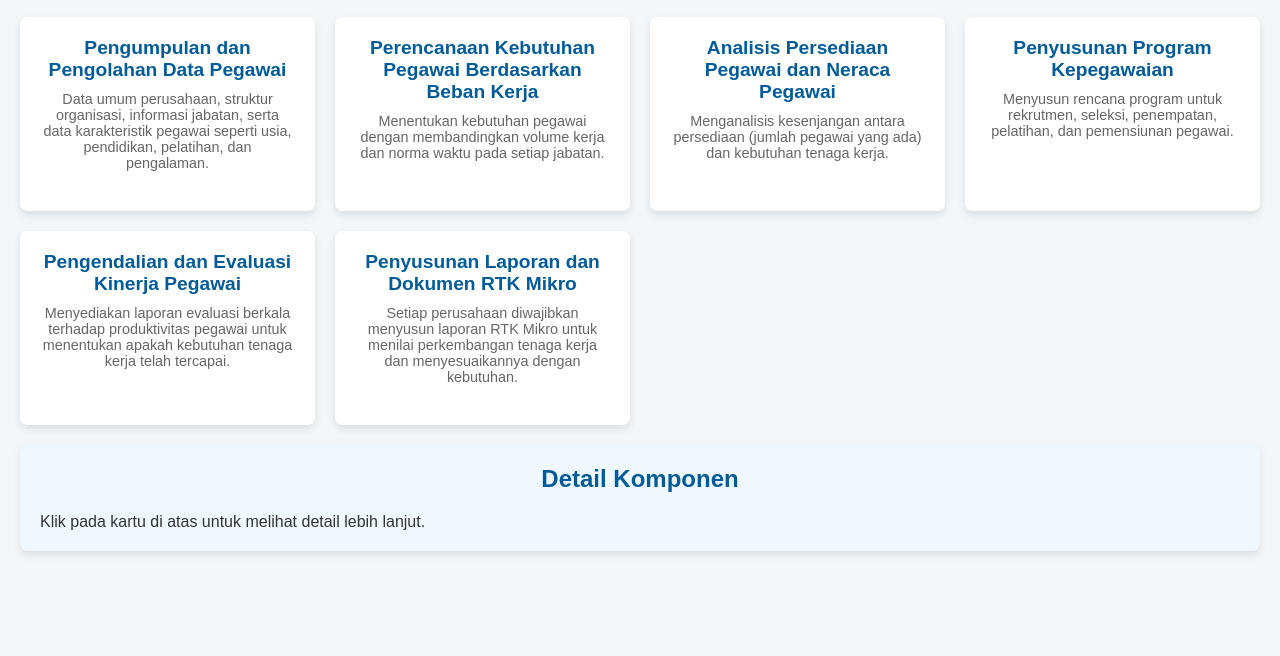
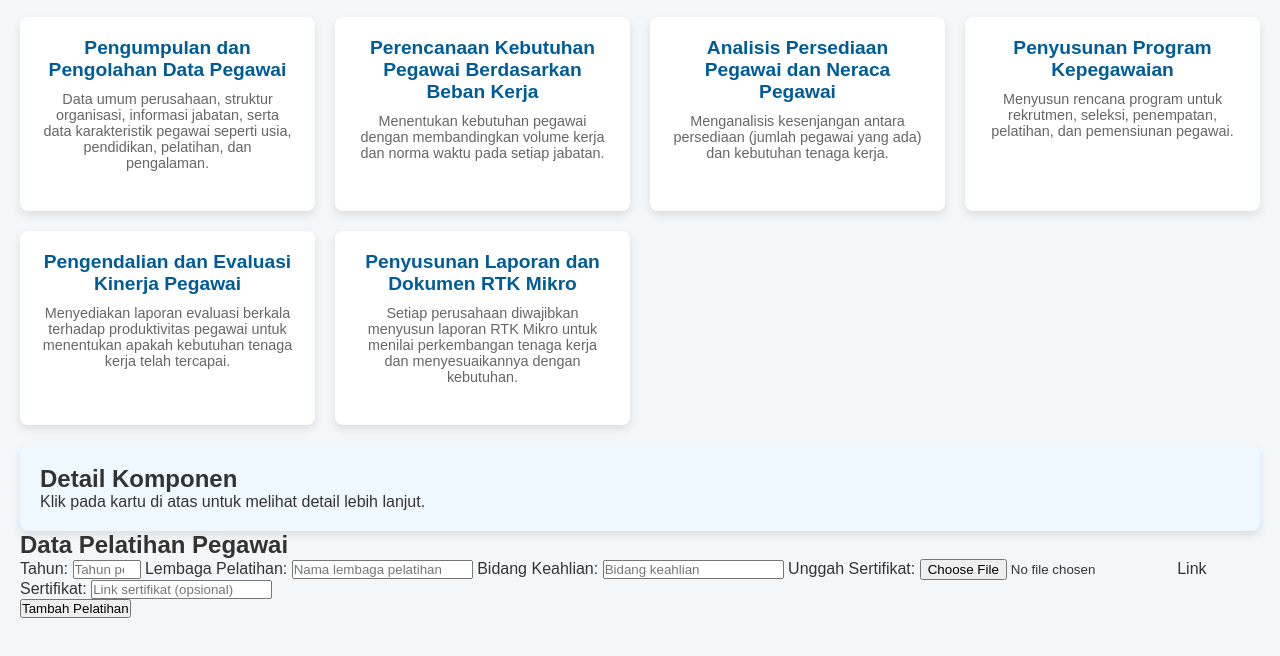
Before and after one commit to Hariyanto89/PTKMikro, a plain HTML site: page index.html in a window 1280 px wide. Shown: the part 78-734 px from the top of the page. Drawn offline with Linux system fonts and the light colour scheme.

Commit message:
Update index.html
Signed-off-by: Hariyanto <yantonft@gmail.com>

```diff
--- a/index.html
+++ b/index.html
@@ -7,11 +7,6 @@
     <link rel="stylesheet" href="assets/css/styles.css">
     <script defer src="assets/js/main.js"></script>
     <link rel="stylesheet" href="assets/css/employee-data.css">
-    <link rel="stylesheet" href="assets/css/employee-inventory.css">
-    <link rel="stylesheet" href="assets/css/hr-program.css">
-    <link rel="stylesheet" href="assets/css/performance-evaluation.css">
-    <link rel="stylesheet" href="assets/css/reporting.css">
-    <link rel="stylesheet" href="assets/css/workforce-planning.css">
 </head>
 <body>
     <header>
@@ -55,9 +50,31 @@
         </div>
     </div>
 
-    <!-- Script tambahan -->
+    <!-- Form Data Pelatihan -->
+    <div id="trainingContainer" class="training-container">
+        <h2>Data Pelatihan Pegawai</h2>
+        <div class="training-details">
+            <label for="trainingYear">Tahun:</label>
+            <input type="number" id="trainingYear" placeholder="Tahun pelatihan" min="2000" max="2030" required>
+
+            <label for="trainingInstitution">Lembaga Pelatihan:</label>
+            <input type="text" id="trainingInstitution" placeholder="Nama lembaga pelatihan" required>
+
+            <label for="trainingField">Bidang Keahlian:</label>
+            <input type="text" id="trainingField" placeholder="Bidang keahlian" required>
+
+            <label for="trainingCertificate">Unggah Sertifikat:</label>
+            <input type="file" id="trainingCertificate" accept=".jpg,.jpeg,.png,.pdf">
+
+            <label for="certificateLink">Link Sertifikat:</label>
+            <input type="url" id="certificateLink" placeholder="Link sertifikat (opsional)">
+        </div>
+        <button type="button" class="add-training" onclick="addTrainingField()">Tambah Pelatihan</button>
+    </div>
+
+    <!-- Script untuk penanganan dinamis -->
     <script>
-        // Fungsi toggle untuk menambahkan pelatihan
+        // Fungsi untuk menambahkan field pelatihan baru
         function addTrainingField() {
             const trainingContainer = document.getElementById('trainingContainer');
             const newField = document.createElement('div');
@@ -84,6 +101,7 @@
             trainingContainer.appendChild(newField);
         }
 
+        // Fungsi untuk menghapus field pelatihan
         function removeTrainingField(button) {
             const trainingField = button.parentElement;
             trainingField.remove();
```
